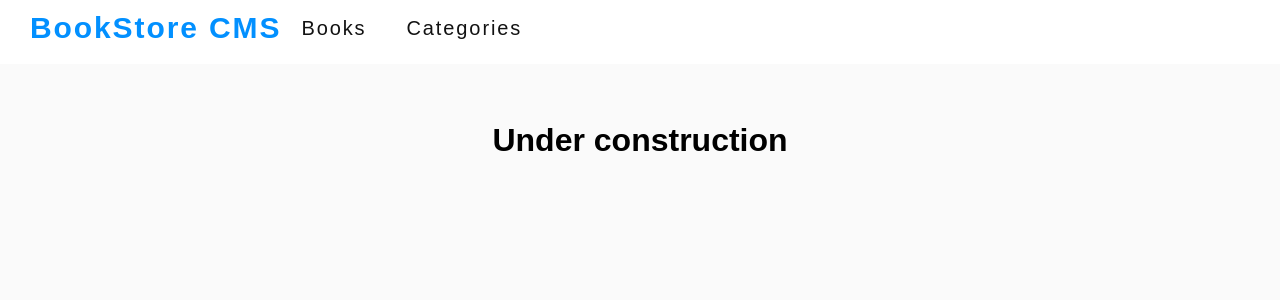
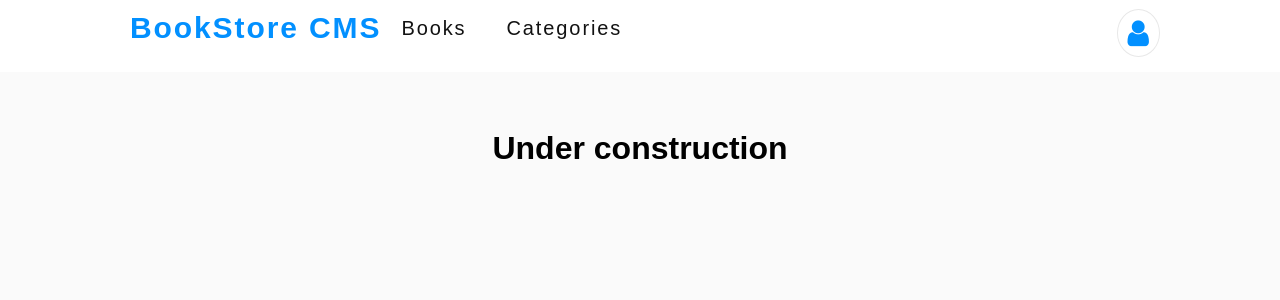
Before and after one commit to ridaarif98/bookstore-react, a React (Create React App) app: page /categories in a window 1280 px wide. Shown: the top 300 px of the page. Built offline with nearby package versions, Linux system fonts and the light colour scheme.

Commit message:
Add user icon and style them in header

```diff
--- a/package.json
+++ b/package.json
@@ -3,6 +3,7 @@
   "version": "0.1.0",
   "private": true,
   "dependencies": {
+    "@fortawesome/free-brands-svg-icons": "^5.15.4",
     "@testing-library/jest-dom": "^5.14.1",
     "@testing-library/react": "^11.2.7",
     "@testing-library/user-event": "^12.8.3",
--- a/public/index.html
+++ b/public/index.html
@@ -10,6 +10,7 @@
       content="Web site created using create-react-app"
     />
     <link rel="apple-touch-icon" href="%PUBLIC_URL%/logo192.png" />
+    <link rel="stylesheet" href="https://maxcdn.bootstrapcdn.com/font-awesome/4.6.1/css/font-awesome.min.css">
     <!--
       manifest.json provides metadata used when your web app is installed on a
       user's mobile device or desktop. See https://developers.google.com/web/fundamentals/web-app-manifest/
--- a/src/App.css
+++ b/src/App.css
@@ -6,10 +6,12 @@
 }
 
 header {
-  height: 4rem;
+  height: 4.5rem;
   margin: 0 0 2.375rem;
+  padding: 0 6.25rem;
   display: flex;
   flex-direction: row;
+  text-align: center;
   justify-content: space-between;
   background-color: #fff;
   font-family: Arial, Helvetica, sans-serif;
@@ -24,6 +26,7 @@ header {
   font-weight: normal;
   color: #121212;
   letter-spacing: 1.9px;
+  text-align: center;
   padding: 12px 0;
 }
 
@@ -32,6 +35,7 @@ header {
   background-color: #fff;
   font-weight: bold;
   font-stretch: normal;
+  text-align: center;
   color: #0290ff;
   padding-left: 30px;
 }
@@ -57,6 +61,22 @@ header {
   text-decoration: none;
   background-color: #fff;
   color: #121212;
+}
+
+header div {
+  background-color: inherit;
+  height: 2rem;
+  margin: 9px 20px;
+  padding: 7px 10px;
+  border-radius: 50%;
+  border: 1px solid #e8e8e8;
+  font-size: 30px;
+  text-align: center;
+}
+
+header div i {
+  background-color: inherit;
+  color: #0290ff;
 }
 
 .allBooks {
--- a/src/components/navBar.js
+++ b/src/components/navBar.js
@@ -1,6 +1,5 @@
 import React from 'react';
 import { Link } from 'react-router-dom';
-import { FaUser } from 'react-icons/fa';
 
 function Navbar() {
   const links = [
@@ -23,10 +22,10 @@ function Navbar() {
           {links.map((link) => <li key={link.id}><Link to={link.path} className="links">{link.text}</Link></li>)}
         </ul>
       </nav>
+      <div>
+        <i className="fa fa-user"></i>
+      </div>
 
-      {/* <button className="userIcon">
-       <FaUser />
-      </button> */}
     </header>
   );
 }
```
Also changed, not shown: 1 other file (tests, documents, lock files or other folders).
